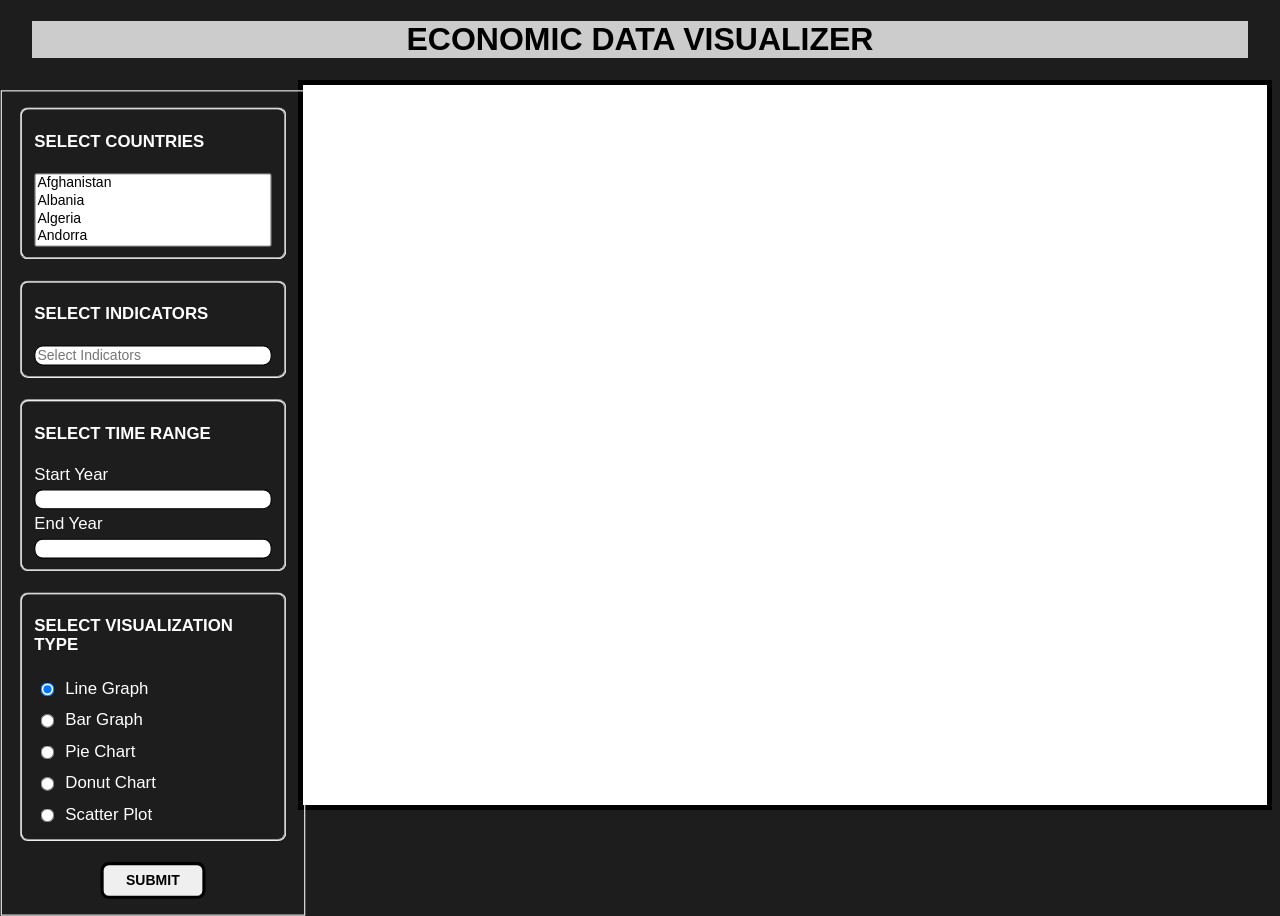
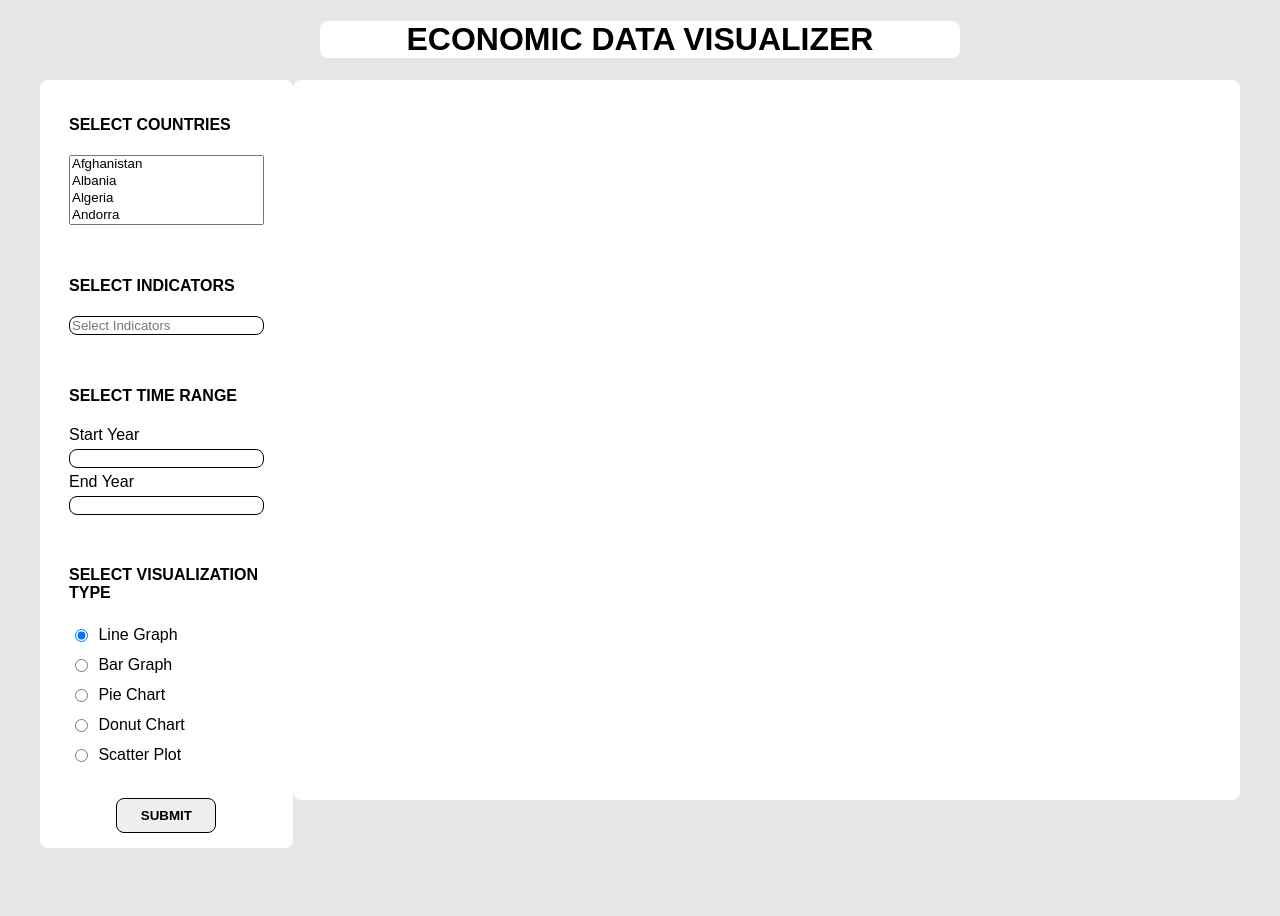
Before and after one commit to emhgit/economic-data-visualizer, a website built with Vite: page index.html in a window 1280 px wide. After the commit the page ends 848 px from the top, so only its background shows below. Built offline with nearby package versions, Linux system fonts and the light colour scheme; what choices.js would draw is missing.

Commit message:
change to light theme

```diff
--- a/js/app.js
+++ b/js/app.js
@@ -42,6 +42,11 @@ const renderCountriesInput = () => {
 }
 
 renderCountriesInput();
+/*const indicatorChoices = new Choices(countriesInput, {
+    removeItemButton: true,
+    searchEnabled: true,
+});
+*/
 
 submitButton.onclick = () => {
     const visualizationInput = document.querySelector("input[name=\"visualization-type\"]:checked");
--- a/public/styles.css
+++ b/public/styles.css
@@ -1,43 +1,48 @@
 /*TODO: style header, sidebar, display-area*/
 body {
-    background-color: #1d1d1d;
+    background-color: #e6e6e6;
     color: white;
+    padding-inline: 2rem;
+    font-family: Arial;
 }
 
 header {
     text-align: center;
-    background-color: #ccc;
+    background-color: #ffffff;
     width: 95vw;
     color: black;
-    font-family: Arial;
     justify-self: center;
     text-transform: uppercase;
+    width: 50vw;
+    border-radius: 8px;
 }
 
 main {
     display: flex;
     justify-content: space-evenly;
-    height: 100vh;
-    font-family: Arial;
+    height: 90vh;
 }
 
 main #sidebar {
     align-self: flex-start;
-    transform: scale(1.05);
-    margin-top: 30px;
     padding: 15px;
-    border: 1px solid white;
+    background-color: #ffffff;
+    color: black;
+    border-radius: 8px;
 }
 
 main #display-area {
-    /*background-color: blue;*/
     display: flex;
     justify-content: center;
-    align-items: center;
-    max-height: 90%;
-    width: 1000px;
+    max-height: 100%;
+    width: 70rem;
     background-color: white;
-    border: 5px solid black;
+    border-radius: 8px;
+}
+
+#display-area canvas {
+    max-width: 90%;
+    align-self: center;
 }
 
 p {
@@ -50,17 +55,14 @@ form {
     flex-direction: column;
     justify-content: space-between;
     gap: 20px;
-    /*background-color: gray;*/
 }
 
 fieldset {
     display: grid;
     gap: 5px;
     border-radius: 8px;
-}
-
-label {
-    vertical-align: middle;
+    border: none;
+    /*border: #2a2a2a; */
 }
 
 input[type="radio"] {
@@ -79,12 +81,9 @@ form button {
     height: 35px;
     width: 100px;
     border-radius: 8px;
-    border: 3px solid black;
+    border: 1px solid black;
     text-transform: uppercase;
 }
-
-
-
 
 /* Override the selected item background and text color */
 .choices__list--multiple .choices__item {
@@ -95,12 +94,12 @@ form button {
 
 .choices {
     border-radius: 8px;
-    border: 1px solid black;
+    border: 1px solid rgb(0, 0, 0);
 }
 
 /* Style for each selected item in the input */
 .choices__item.choices__item--selectable {
-    background-color: #2e2e2e; /* your custom color */
+    background-color: #2a86c4; /* your custom color */
     color: black;              /* text color */
     border-radius: 4px;
     padding: 4px 8px;
```
Also changed, not shown: index.html (+2 -7 lines).
